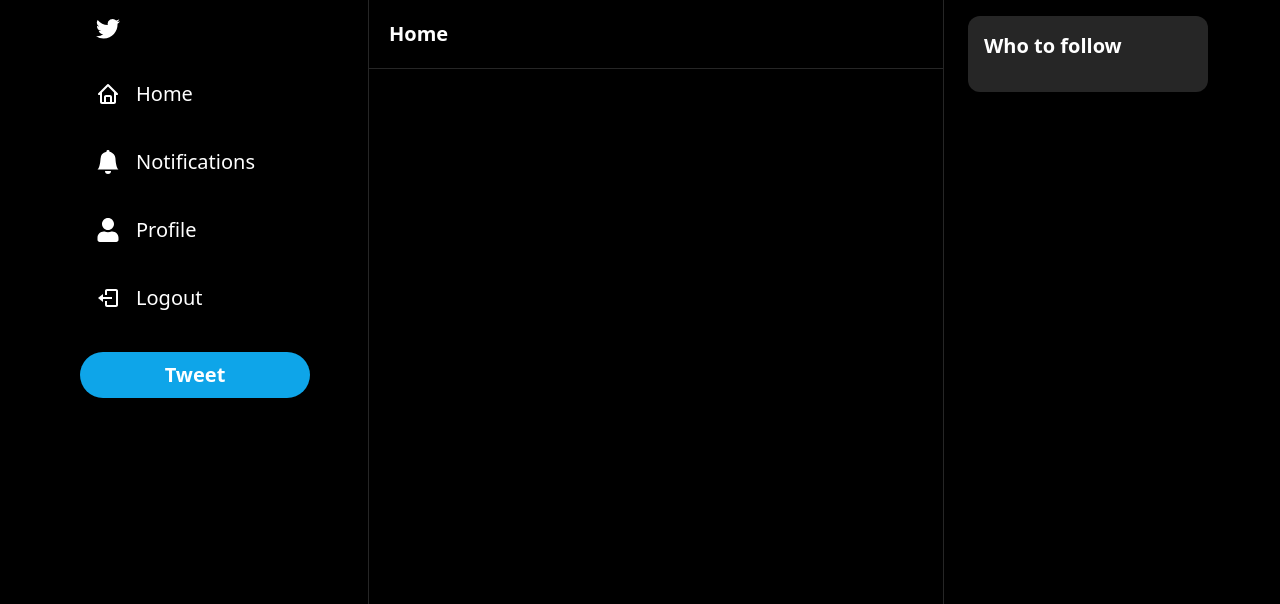
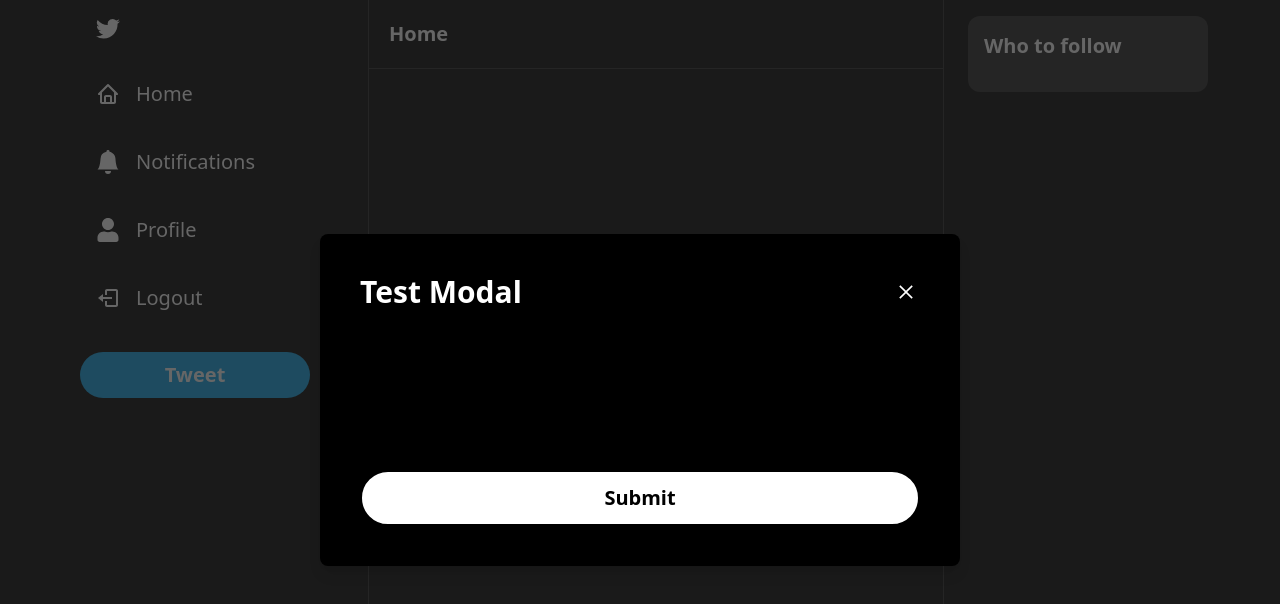
Before and after one commit to Sato-07/twitterClone, a Next.js app: page / in a window 1280 px wide. Shown: the top 604 px of the page. Built offline with nearby package versions, Linux system fonts and the light colour scheme.

Commit message:
feat: create reusable Modal component

```diff
--- /dev/null
+++ b/src/components/Modal.tsx
@@ -0,0 +1,70 @@
+import { type FC, useCallback } from "react";
+import { AiOutlineClose } from "react-icons/ai";
+import { Button } from "./Button";
+
+interface ModalProps{
+    isOpen?: boolean;
+    onClose: () => void;
+    onSubmit: () => void;
+    title?: string;
+    body?:React.ReactElement;
+    footer?:React.ReactElement;
+    actionLabel: string;
+    disabled?:boolean;
+}
+
+export const Modal: FC<ModalProps> = ({actionLabel,onClose,onSubmit,body,disabled,footer,isOpen,title}) =>{
+
+    const handleClose = useCallback(()=>{
+        if(disabled){
+            return
+        }
+        onClose()
+    }, [disabled, onClose])
+
+    const handleSubmit = useCallback(()=>{
+        if(disabled){
+            return
+        }
+        onSubmit()
+    }, [disabled, onSubmit])
+
+    if(! isOpen){
+        return null
+    }
+
+    return(
+        <div className="justify-center items-center flex overflow-x-hidden overflow-y-auto
+         fixed inset-0 z-50 outline-none focus:outline-none bg-neutral-800 bg-opacity-70">
+            <div className="relative w-full lg:w-3/6 my-6 mx-auto lg:max-w-3xl h-full lg:h-auto">
+                {/* Content*/ }
+                <div className="h-full lg:h-auto border-0 rounded-lg shadow-lg relative flex flex-col w-full bg-black outline-none focus:outline-none ">
+                    {/* Header*/}
+                    <div className="flex items-center justify-center p-10 rounded-t">
+                        <h3 className="text-3xl font-semibold text-white">{title}</h3>
+                        <button
+                         onClick={handleClose}
+                         className="p-1 ml-auto border-0 text-white hover:opacity-70 transition"
+                        >
+                            <AiOutlineClose size={20} />
+                        </button>
+                    </div>
+                    <div className="relative p-10 flex-auto">
+                        {body}
+                    </div>
+                    <div className="flex flex-col gap-2 p-10">
+                        <Button
+                         disabled={disabled}
+                         label={actionLabel}
+                         secondary
+                         fullwidth
+                         large
+                         onClick={handleSubmit}
+                        />
+                            {footer}
+                    </div>
+                </div>
+            </div>
+        </div>
+    )
+}
--- a/src/pages/_app.tsx
+++ b/src/pages/_app.tsx
@@ -1,11 +1,12 @@
 import { Layout } from "@/components/Layout";
+import { Modal } from "@/components/Modal";
 import "@/styles/globals.css";
 import type { AppProps } from "next/app";
-import { LayoutRouter } from "next/dist/server/app-render/entry-base";
 
 export default function App({ Component, pageProps }: AppProps) {
   return (
   <Layout>
+    <Modal actionLabel="Submit" isOpen title="Test Modal" />
     <Component {...pageProps} />
   </Layout>
   );
```
